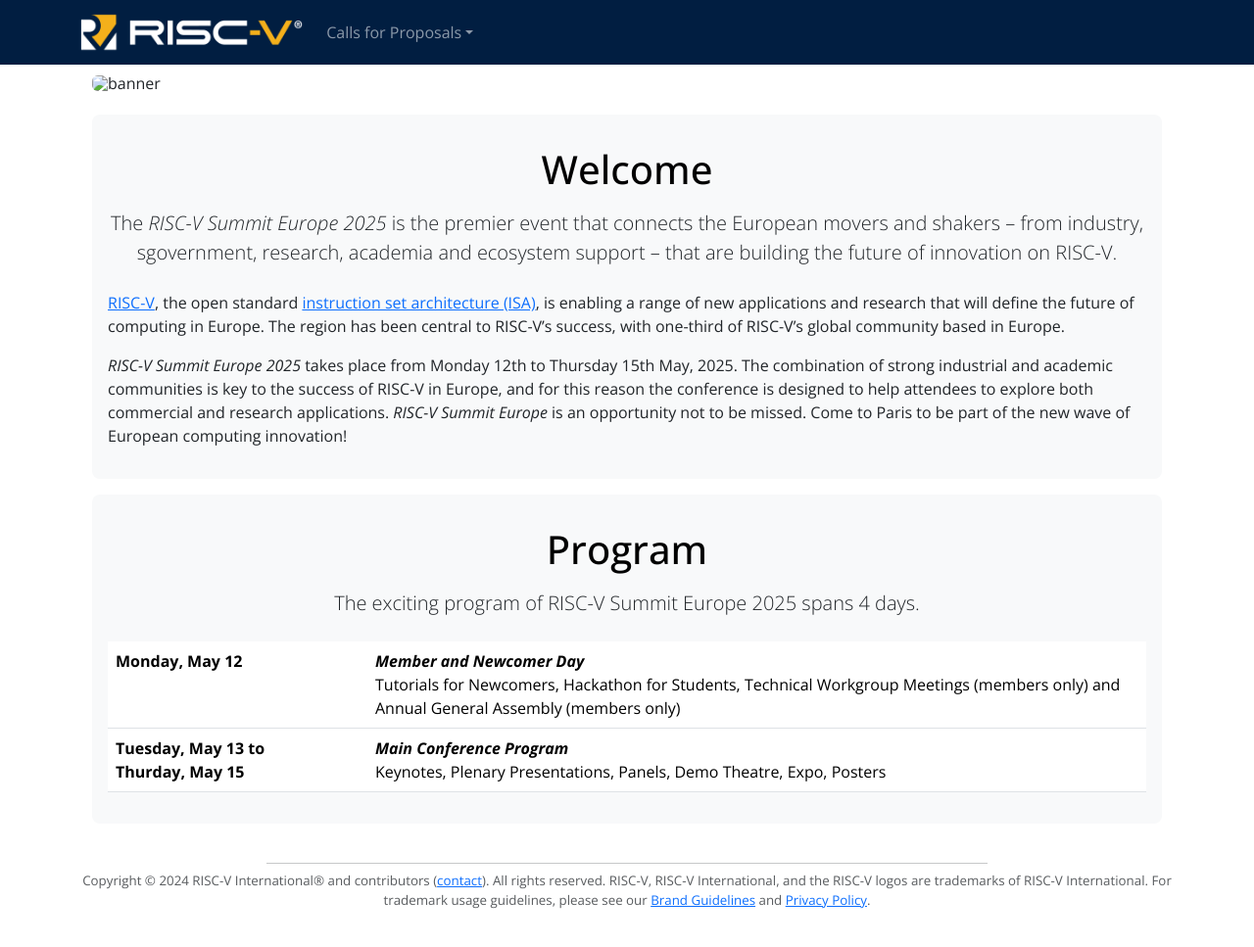
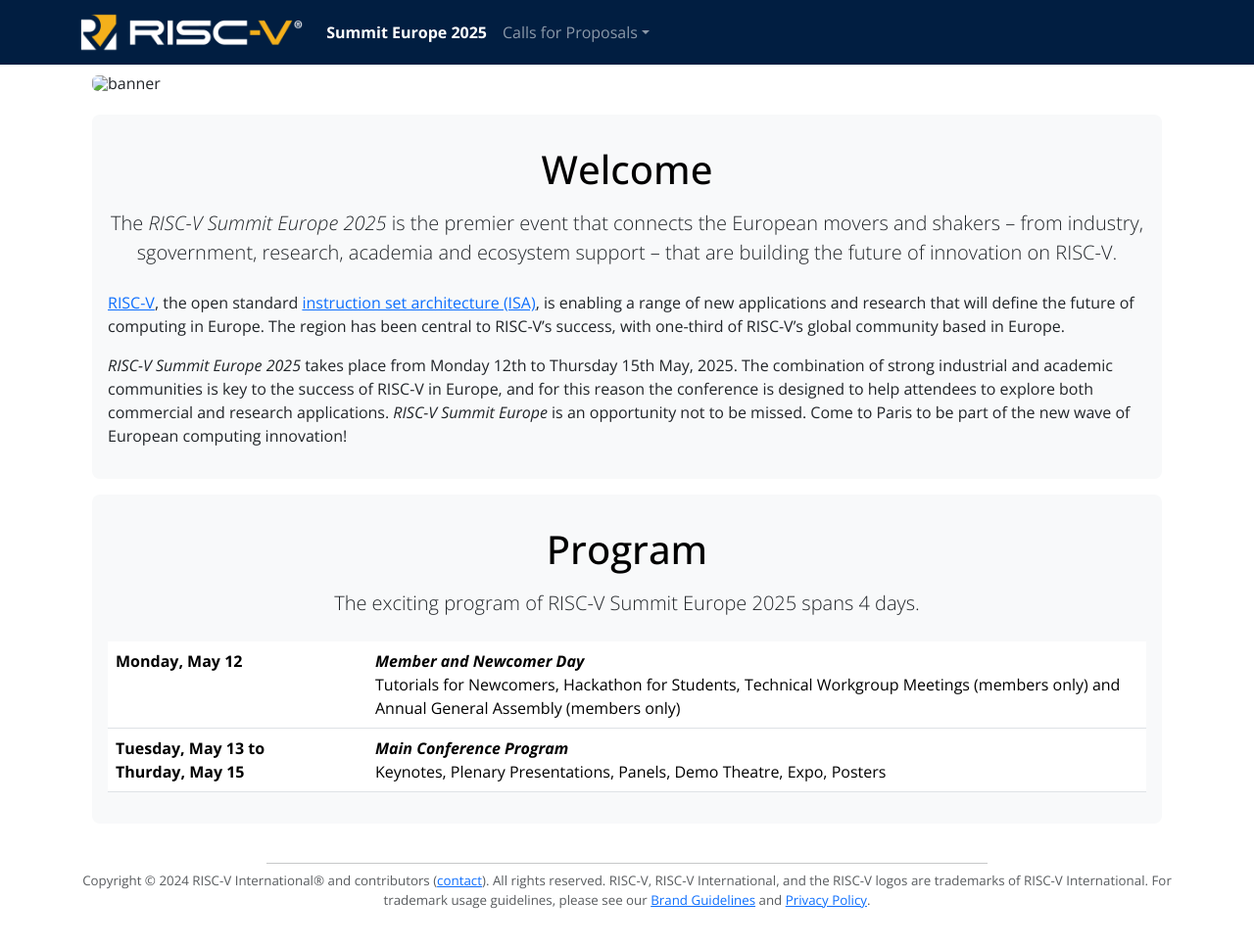
Before and after one commit to riscv-europe/summit-website-development, a Jekyll site: the page built from summit/2025/index.md, in a window 1280 px wide and 970 px high. Shown: the top 967 px of the window at 98% size. Built offline with Jekyll 4.4.1, drawn with Linux system fonts in a browser that asks for light colours.

Commit message:
Add: add link to the Summit 2025 main page in the top navigation bar.

```diff
--- a/_layouts/summit2025.html
+++ b/_layouts/summit2025.html
@@ -24,7 +24,7 @@
         <div class="collapse navbar-collapse" id="navbarSupportedContent">
           <ul class="navbar-nav me-auto mb-2 mb-lg-0">
             <!-- <li class="nav-item"> -->
-            <!--   <a {% if page.url == "/summit/2025/" %}class="nav-link active" aria-current="page"{% else %}class="nav-link"{% endif %} href="/summit/2025"><span style="font-weight: bold">Summit Europe 2025</span></a> -->
+              <a {% if page.url == "/summit/2025/" %}class="nav-link active" aria-current="page"{% else %}class="nav-link"{% endif %} href="/summit/2025"><span style="font-weight: bold">Summit Europe 2025</span></a>
             <!-- </li> -->
             <!-- <li class="nav-item dropdown"> -->
             <!--   <a {% if page.url == "/summit/2025/conference.html" %}class="nav-link dropdown-toggle active" aria-current="page"{% else %}class="nav-link dropdown-toggle"{% endif %} role="button" data-bs-toggle="dropdown">Program</a> -->
```
